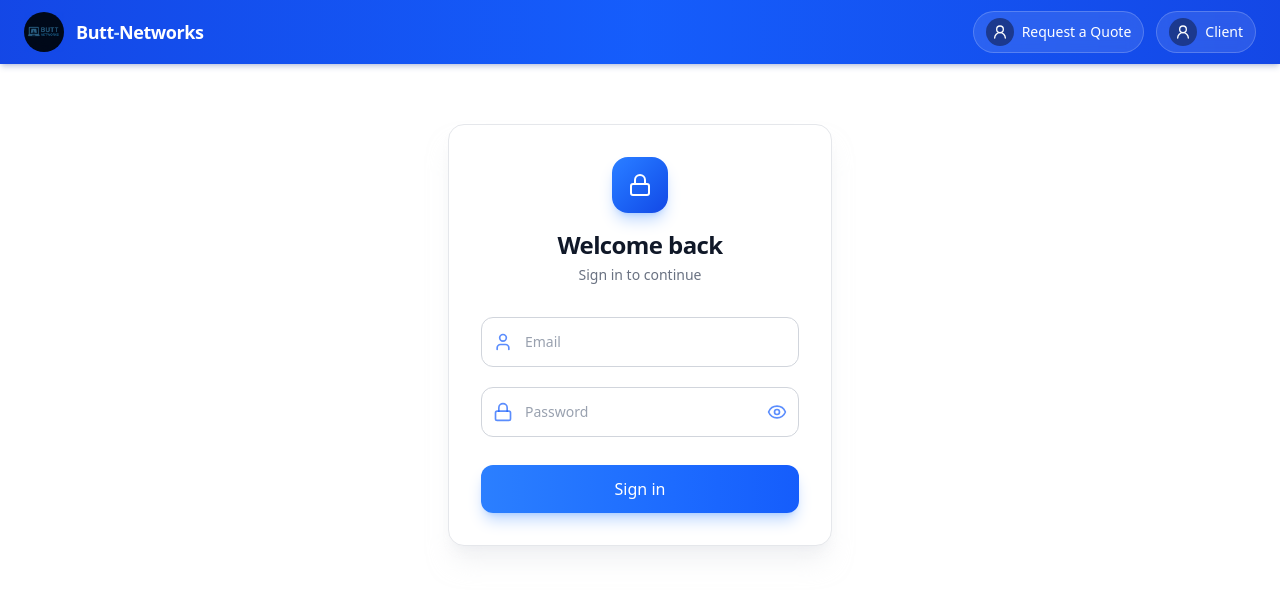
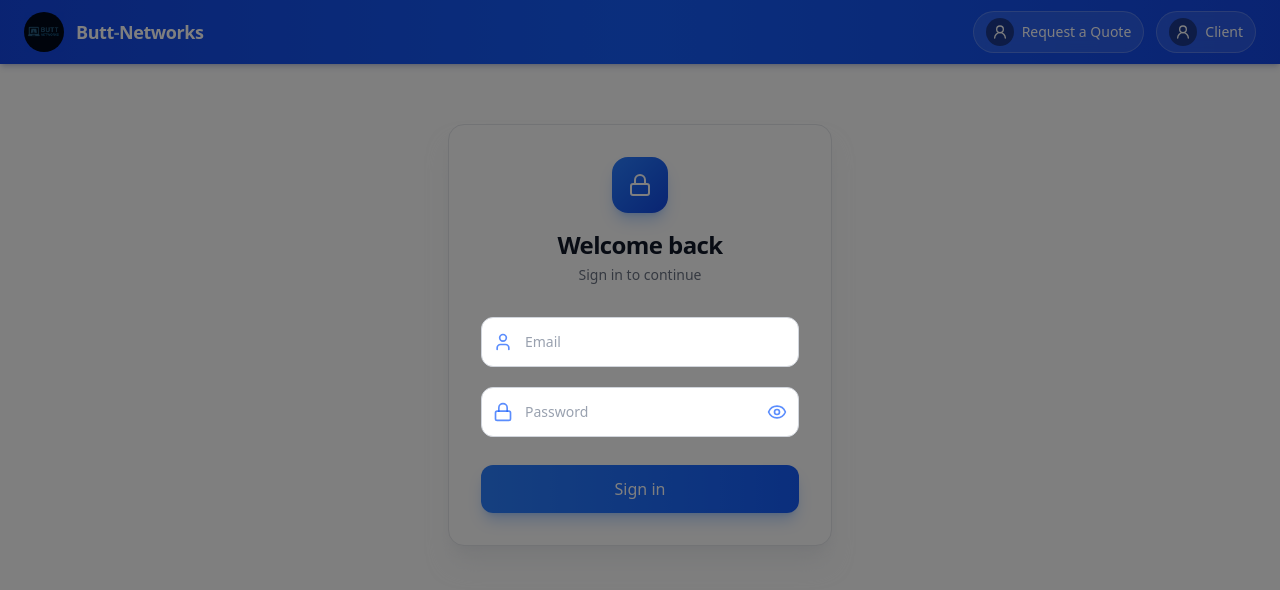
Before and after one commit to ShahnawazSaddam16/client-portal, a Next.js app: page / in a window 1280 px wide. Both pictures are taken after a click on the button 999 px from the left and 32 px from the top of the page. Shown: the top 590 px of the page. Built offline with nearby package versions, Linux system fonts and the light colour scheme; no server answers.

Commit message:
feat: add QuotePopUp component and integrate it into Header for quote requests

```diff
--- a/components/Auth/Header.js
+++ b/components/Auth/Header.js
@@ -1,9 +1,13 @@
 import { User2 } from "lucide-react";
 import Image from "next/image";
-import React from "react";
+import React, {useState} from "react";
+import QuotePopUp from "./QuotePopUp";
 
 export default function Header() {
+  const [open, setOpen] = useState("");
+
   return (
+    <>
     <nav className="flex justify-between items-center w-full h-16 px-6 bg-gradient-to-r from-blue-700 via-blue-600 to-blue-700 shadow-md shadow-blue-900/20">
       <div className="flex items-center gap-3">
         <div className="flex items-center w-10 h-10 justify-center backdrop-blur-sm">
@@ -26,7 +30,8 @@ export default function Header() {
           className="flex items-center gap-2 bg-white/10 backdrop-blur-sm border cursor-pointer
       border-white/20 px-3 py-1.5 rounded-full hover:bg-white/20 transition duration-150"
         >
-          <button className="flex items-center justify-center w-7 h-7 rounded-full bg-blue-900">
+          <button className="flex items-center justify-center w-7 h-7 rounded-full bg-blue-900"
+          onClick={()=>{setOpen(true)}}>
             <User2 className="w-4 h-4 text-white" />
           </button>
           <span className="font-medium text-sm text-white">Request a Quote</span>
@@ -41,8 +46,9 @@ export default function Header() {
           </div>
           <span className="font-medium text-sm text-white">Client</span>
         </div>
-
       </div>
     </nav>
+    <QuotePopUp open={open} setOpen={setOpen}/>
+    </>
   );
 }
--- /dev/null
+++ b/components/Auth/QuotePopUp.js
@@ -0,0 +1,13 @@
+import React from 'react'
+
+export default function QuotePopUp({open, setOpen}) {
+  return (
+    <>
+    {open && (
+        <div className="fixed inset-0 bg-black/50 flex justify-center items-center">
+            hello
+        </div>
+    )}
+    </>
+  )
+}
```
